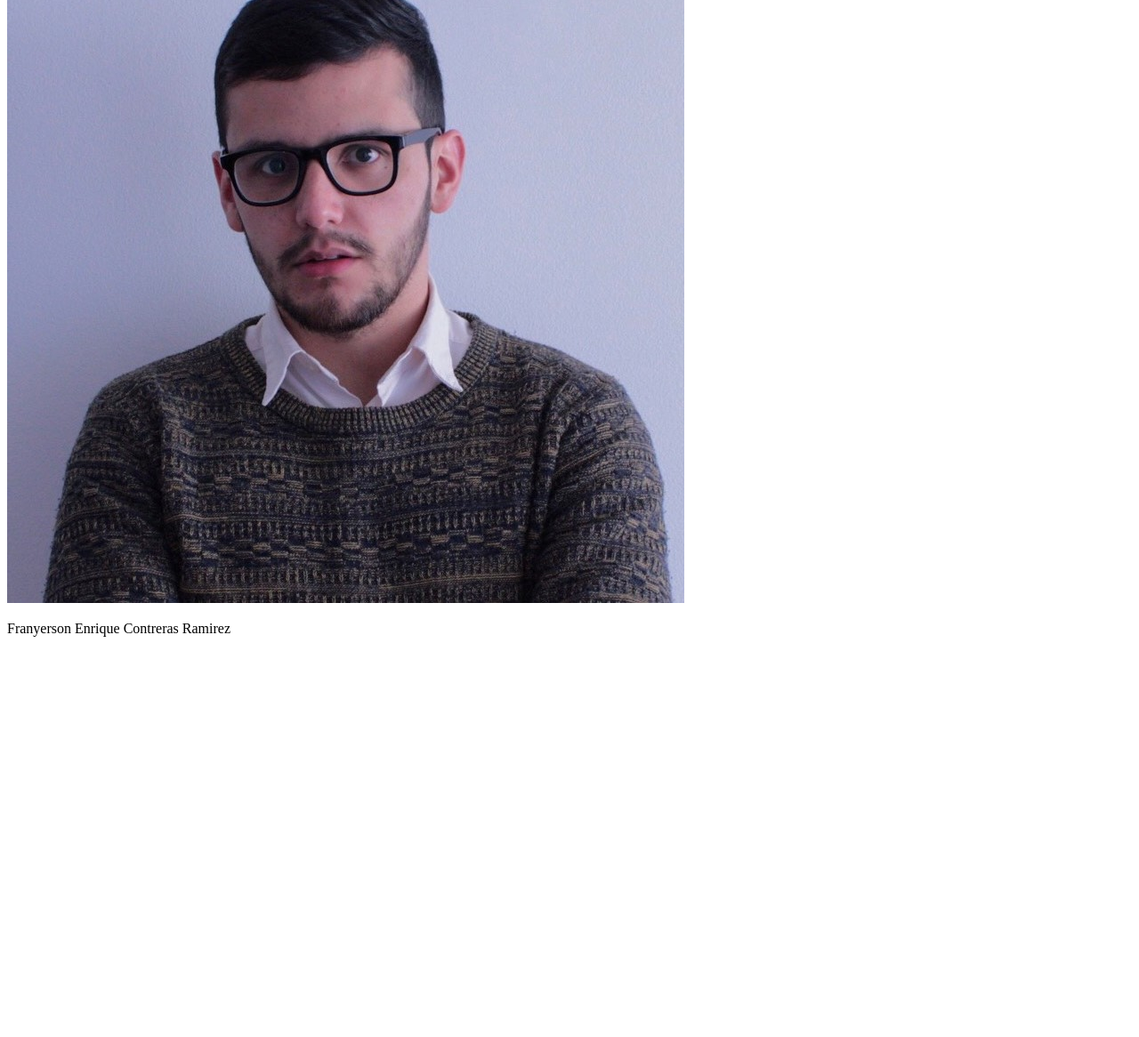
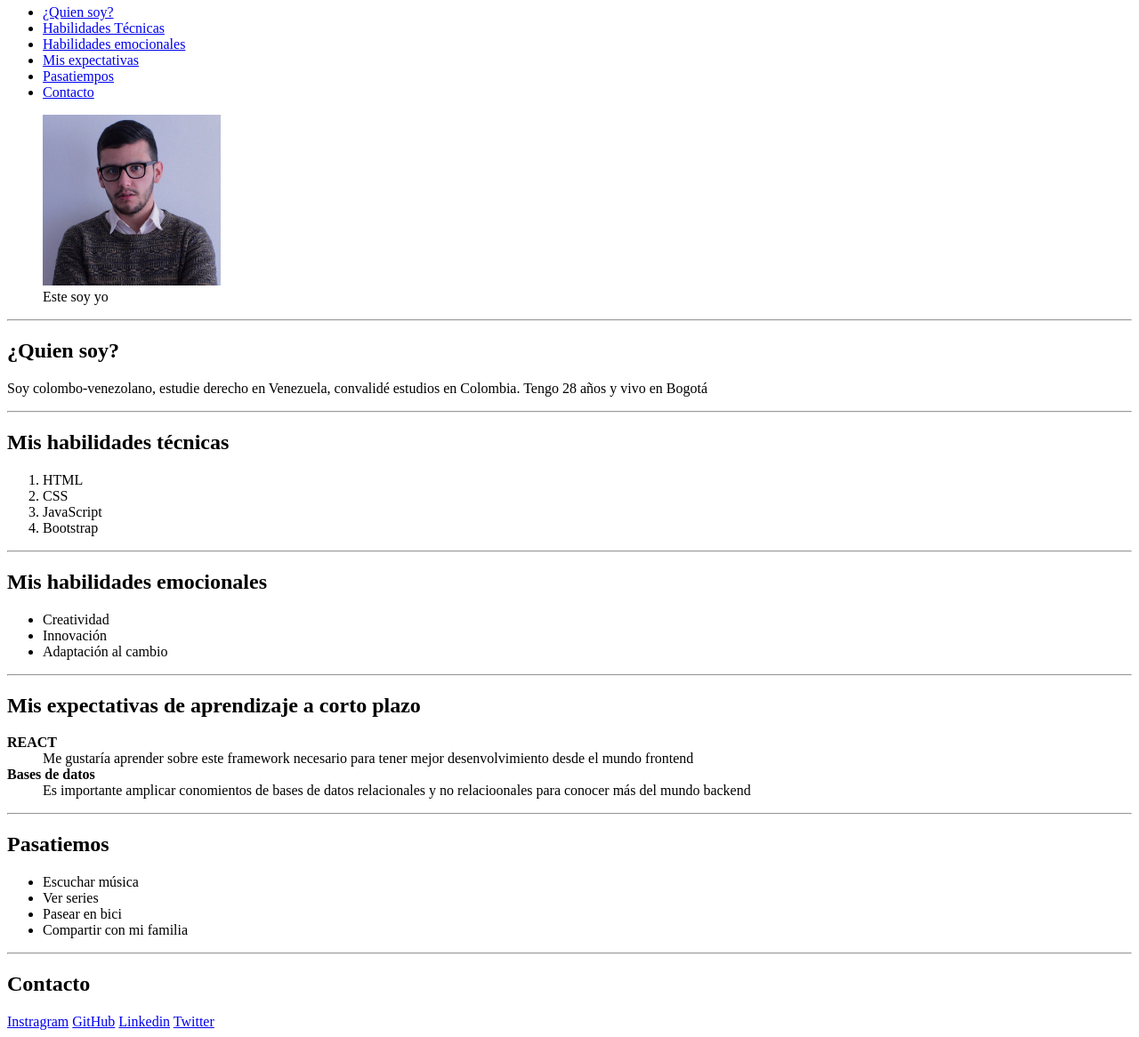
Before and after one commit to EnriqueContramirez/bit00me, a plain HTML site: page docs/index.html in a window 1280 px wide. Shown: the part 62-1228 px from the top of the page at 89% size. Before the commit the page ends 800 px from the top, so only its background shows below. Drawn offline with Linux system fonts and the light colour scheme.

Commit message:
Se utilizan etiquiedas de HTML para su practica

```diff
--- a/docs/index.html
+++ b/docs/index.html
@@ -4,10 +4,85 @@
     <meta charset="UTF-8">
     <meta http-equiv="X-UA-Compatible" content="IE=edge">
     <meta name="viewport" content="width=device-width, initial-scale=1.0">
-    <title>Mi página web</title>
+    <title>FECR</title>
 </head>
 <body>
-    <img src="fotoDePerfil.jpg" alt="Imagen_del_autor">
-    <p>Franyerson Enrique Contreras Ramirez</p>
+    <!--Menú de navegación-->
+    <header>
+        <nav>
+            <h1>Franyerson Enrique Contreras Ramirez</h1>
+            <ul>
+                <li><a href="#quienSoy">¿Quien soy?</a></li>
+                <li><a href="#habilidadesTecnicas">Habilidades Técnicas</a></li>
+                <li><a href="#habilidadesEmocionales">Habilidades emocionales</a></li>
+                <li><a href="#expectativas">Mis expectativas</a></li>
+                <li><a href="pasatiempos">Pasatiempos</a></li>
+                <li><a href="#contacto">Contacto</a></li>
+            </ul>
+        </nav>
+    </header>
+    <figure>
+        <img src="fotoDePerfil.jpg" alt="Imagen_del_autor" style="width: 200px;">
+        <figcaption>Este soy yo</figcaption>
+    </figure>
+    <!--Perfil-->
+    <hr>
+    <main id="quienSoy">
+        <h2>¿Quien soy?</h2>
+        <p>Soy colombo-venezolano, estudie derecho en Venezuela, convalidé estudios en Colombia. Tengo 28 años y vivo en Bogotá</p>
+    </main>
+    <hr>
+    <!--Habilidades-->
+    <section>
+        <article id="habilidadesTecnicas">
+            <h2>Mis habilidades técnicas</h2>
+            <ol>
+                <li>HTML</li>
+                <li>CSS</li>
+                <li>JavaScript</li>
+                <li>Bootstrap</li>
+            </ol>
+        </article>
+        <hr>
+        <article id="habilidadesEmocionales">
+            <h2>Mis habilidades emocionales</h2>
+            <ul>
+                <li>Creatividad</li>
+                <li>Innovación</li>
+                <li>Adaptación al cambio</li>
+            </ul>
+        </article>
+    </section>
+    <hr>
+    <!--Expectativas-->
+    <section id="expectativas">
+        <h2>Mis expectativas de aprendizaje a corto plazo</h2>
+        <dl>
+            <dt><strong>REACT</strong></dt>
+            <dd>Me gustaría aprender sobre este framework necesario para tener mejor desenvolvimiento desde el mundo frontend</dd>
+            <dt><strong>Bases de datos</strong></dt>
+            <dd>Es importante amplicar conomientos de bases de datos relacionales y no relacioonales para conocer más del mundo backend</dd>
+        </dl>
+    </section>
+    <hr>
+    <!--Pasatiempos-->
+    <section id="pasatiempos">
+        <h2>Pasatiemos</h2>
+        <ul>
+            <li>Escuchar música</li>
+            <li>Ver series</li>
+            <li>Pasear en bici</li>
+            <li>Compartir con mi familia</li>
+        </ul>
+    </section>
+    <hr>
+    <!--footer-->
+    <footer id="contacto">
+        <h2>Contacto</h2>
+        <a href="#">Instragram</a>
+        <a href="#">GitHub</a>
+        <a href="#">Linkedin</a>
+        <a href="#">Twitter</a>
+    </footer>
 </body>
 </html>
```
